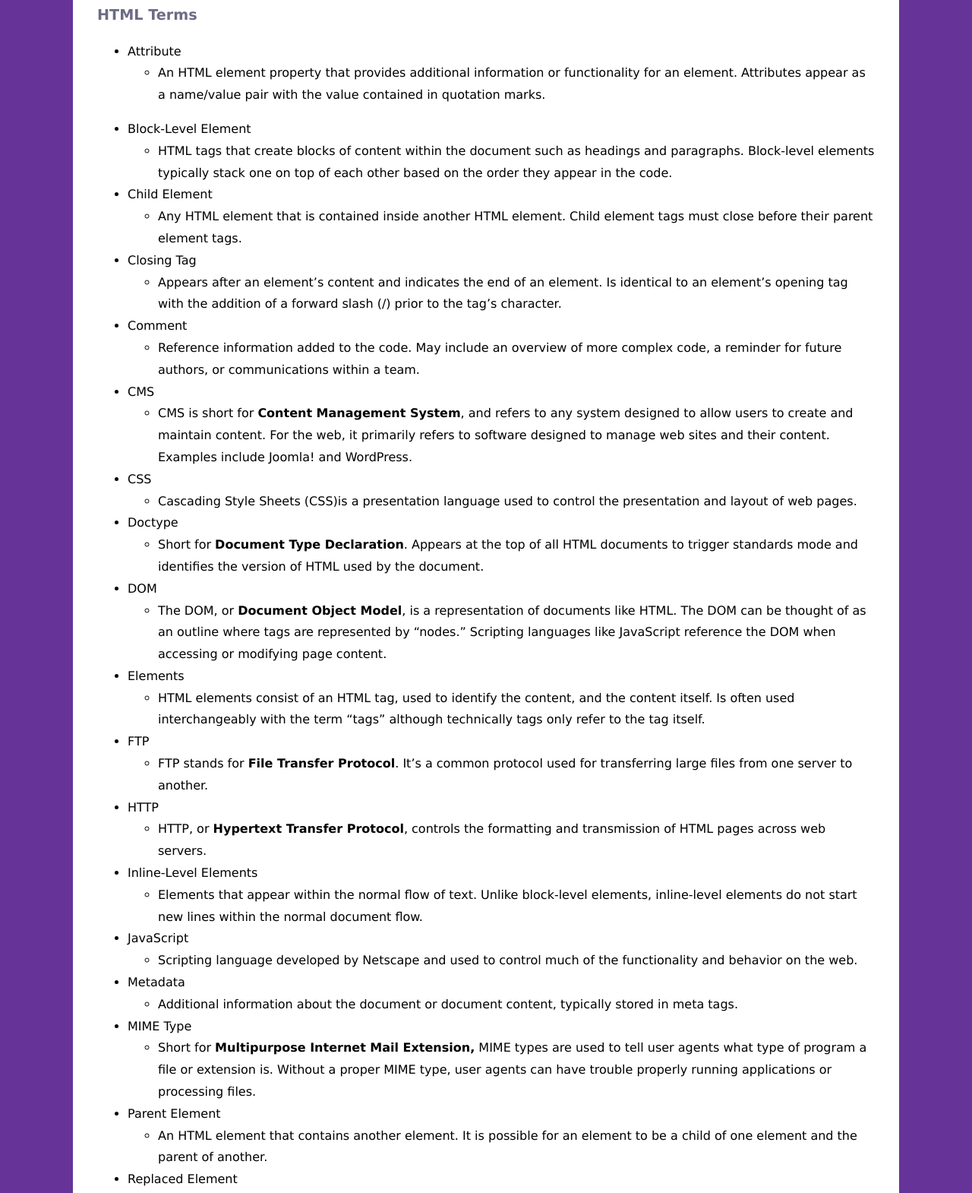
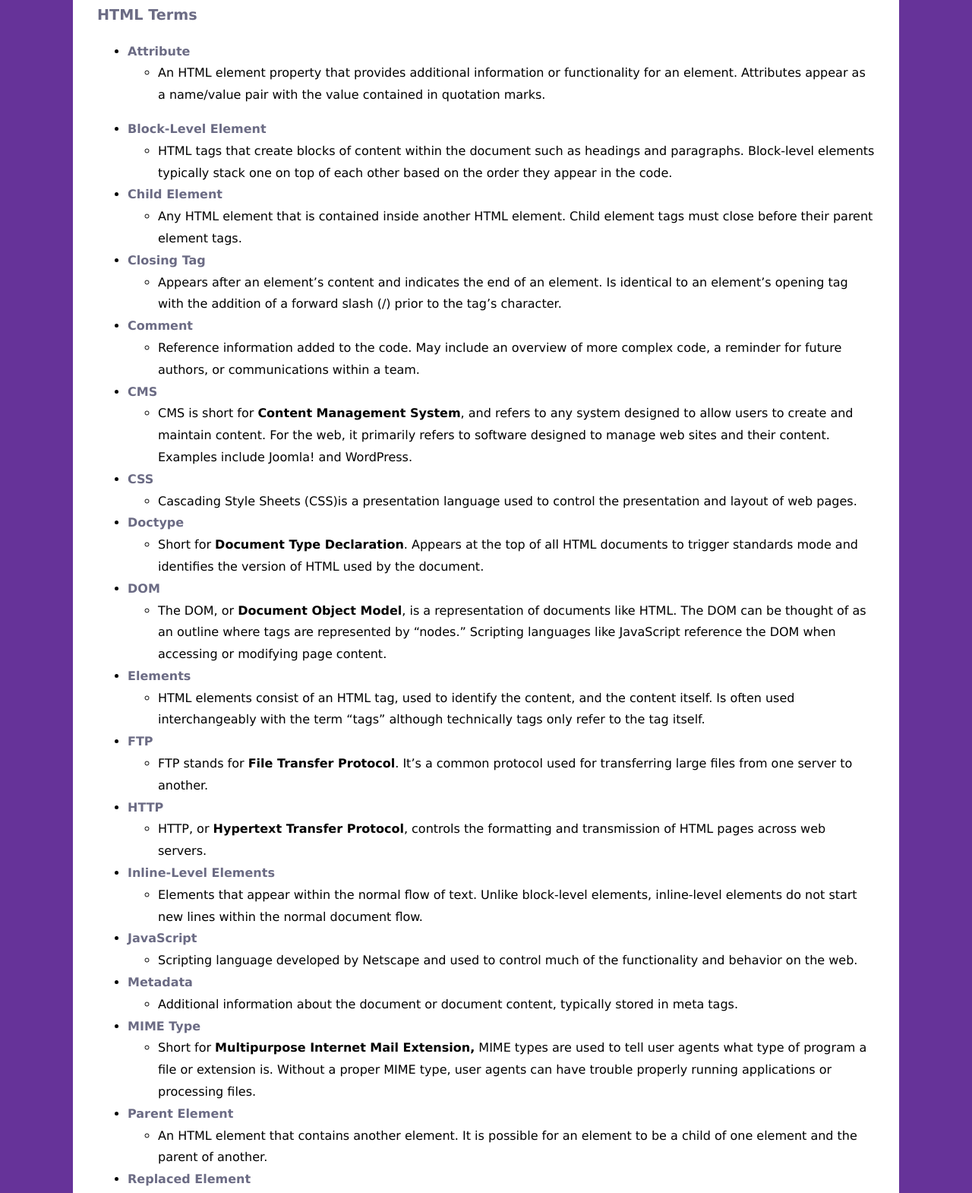
Before and after one commit to AndyP0nce/comp484_hw4, a plain HTML site: page reference.html in a window 1280 px wide. Shown: the part 441-2011 px from the top of the page at 76% size. Drawn offline with Linux system fonts and the light colour scheme.

Commit message:
making it look better

```diff
--- a/reference.html
+++ b/reference.html
@@ -34,7 +34,7 @@
         <section>
           <h3>HTML Terms</h3>
           <ul>
-            <li>Attribute</li>
+            <li><h4>Attribute</h4></li>
             <ul>
               <li>
                 An HTML element property that provides additional information or
@@ -45,7 +45,7 @@
           </ul>
 
           <ul>
-          <li>Block-Level Element</li>
+          <li><h4>Block-Level Element</h4></li>
           <ul>
             <li>
               HTML tags that create blocks of content within the document such as
@@ -53,14 +53,14 @@
               top of each other based on the order they appear in the code.
             </li>
           </ul>
-          <li>Child Element</li>
+          <li><h4>Child Element</h4></li>
           <ul>
             <li>
               Any HTML element that is contained inside another HTML element.
               Child element tags must close before their parent element tags.
             </li>
           </ul>
-          <li>Closing Tag</li>
+          <li><h4>Closing Tag</h4></li>
           <ul>
             <li>
               Appears after an element&rsquo;s content and indicates the end of an
@@ -68,7 +68,7 @@
               addition of a forward slash (/) prior to the tag&rsquo;s character.
             </li>
           </ul>
-          <li>Comment</li>
+          <li><h4>Comment</h4></li>
           <ul>
             <li>
               Reference information added to the code. May include an overview of
@@ -76,7 +76,7 @@
               within a team.
             </li>
           </ul>
-          <li>CMS</li>
+          <li><h4>CMS</h4></li>
           <ul>
             <li>
               CMS is short for <b>Content Management System</b>, and refers to any
@@ -85,14 +85,14 @@
               sites and their content. Examples include Joomla! and WordPress.
             </li>
           </ul>
-          <li>CSS</li>
+          <li><h4>CSS</h4></li>
           <ul>
             <li>
               Cascading Style Sheets (CSS)is a presentation language used to
               control the presentation and layout of web pages.
             </li>
           </ul>
-          <li>Doctype</li>
+          <li><h4>Doctype</h4></li>
           <ul>
             <li>
               Short for <b>Document Type Declaration</b>. Appears at the top of
@@ -100,7 +100,7 @@
               version of HTML used by the document.
             </li>
           </ul>
-          <li>DOM</li>
+          <li><h4>DOM</h4></li>
           <ul>
             <li>
               The DOM, or <b>Document Object Model</b>, is a representation of
@@ -110,7 +110,7 @@
               content.
             </li>
           </ul>
-          <li>Elements</li>
+          <li><h4>Elements</h4></li>
           <ul>
             <li>
               HTML elements consist of an HTML tag, used to identify the content,
@@ -119,7 +119,7 @@
               itself.
             </li>
           </ul>
-          <li>FTP</li>
+          <li><h4>FTP</h4></li>
           <ul>
             <li>
               FTP stands for <b>File Transfer Protocol</b>. It&rsquo;s a common
@@ -127,14 +127,14 @@
               another.
             </li>
           </ul>
-          <li>HTTP</li>
+          <li><h4>HTTP</h4></li>
           <ul>
             <li>
               HTTP, or <b>Hypertext Transfer Protocol</b>, controls the formatting
               and transmission of HTML pages across web servers.
             </li>
           </ul>
-          <li>Inline-Level Elements</li>
+          <li><h4>Inline-Level Elements</h4></li>
           <ul>
             <li>
               Elements that appear within the normal flow of text. Unlike
@@ -142,21 +142,21 @@
               within the normal document flow.
             </li>
           </ul>
-          <li>JavaScript</li>
+          <li><h4>JavaScript</h4></li>
           <ul>
             <li>
               Scripting language developed by Netscape and used to control much of
               the functionality and behavior on the web.
             </li>
           </ul>
-          <li>Metadata</li>
+          <li><h4>Metadata</h4></li>
           <ul>
             <li>
               Additional information about the document or document content,
               typically stored in meta tags.
             </li>
           </ul>
-          <li>MIME Type</li>
+          <li><h4>MIME Type</h4></li>
           <ul>
             <li>
               Short for <b>Multipurpose Internet Mail Extension,</b> MIME types
@@ -165,14 +165,14 @@
               trouble properly running applications or processing files.
             </li>
           </ul>
-          <li>Parent Element</li>
+          <li><h4>Parent Element</h4></li>
           <ul>
             <li>
               An HTML element that contains another element. It is possible for an
               element to be a child of one element and the parent of another.
             </li>
           </ul>
-          <li>Replaced Element</li>
+          <li><h4>Replaced Element</h4></li>
           <ul>
             <li>
               Any HTML element where the contents of the element are replaced by
@@ -180,21 +180,21 @@
               content.
             </li>
           </ul>
-          <li>Tag</li>
+          <li><h4>Tag</h4></li>
           <ul>
             <li>
               Markup characters that indicate what type of content appear on the
               page. Most tags consist of both an opening and closing tag.
             </li>
           </ul>
-          <li>URL</li>
+          <li><h4>URL</h4></li>
           <ul>
             <li>
               URL stands for <b>Uniform Resource Locator</b>. It serves as the
               address of a document or other resource on the web.
             </li>
           </ul>
-          <li>W3C</li>
+          <li><h4>W3C</h4></li>
           <ul>
             <li>
               The W3C, or <b>World Wide Web Consortium</b>, is the standards body
```
Also changed, not shown: syntax.html (+3 -3 lines).
